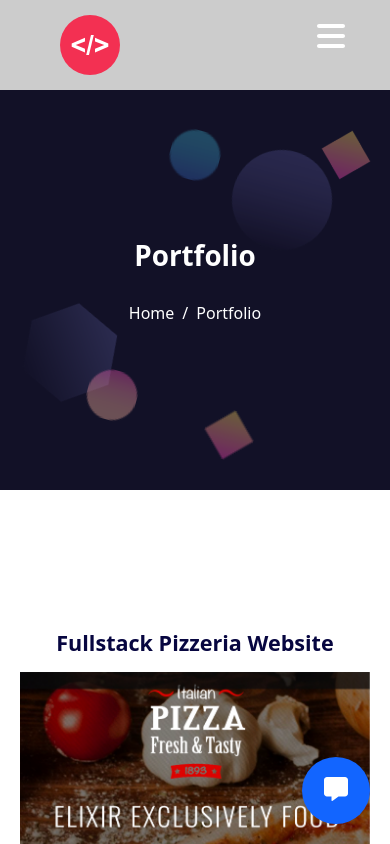
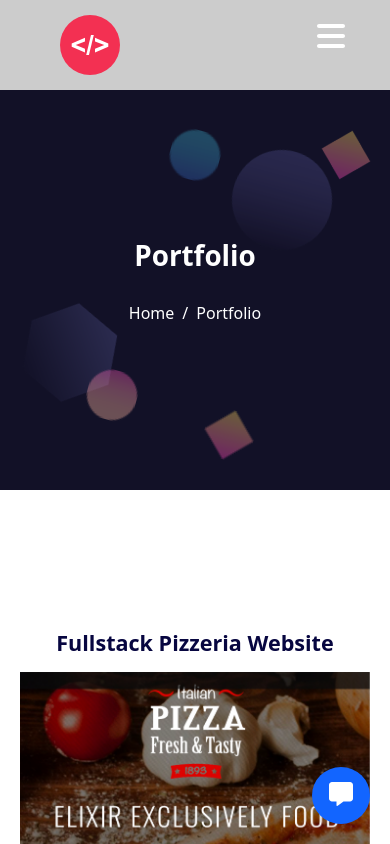
Before and after one commit to Nikolla2000/React-Portfolio-Website, a React (Vite) app in the folder client/: page /portfolio in a window 390 px wide. Shown: the top 844 px of the page. Built offline with nearby package versions, Linux system fonts and the light colour scheme.

Commit message:
Added mobile styles for the chat

```diff
--- a/client/src/router/RootLayout.scss
+++ b/client/src/router/RootLayout.scss
@@ -25,3 +25,13 @@
       font-size: 1.5em;
     }
   }
+
+  @media screen and (max-width: 1000px) {
+    .show-chat-btn {
+      padding: 15px 17px;
+    }
+    .chatbot-wrapper {
+      height: 450px !important;
+      width: 300px;
+    }
+  }
```
